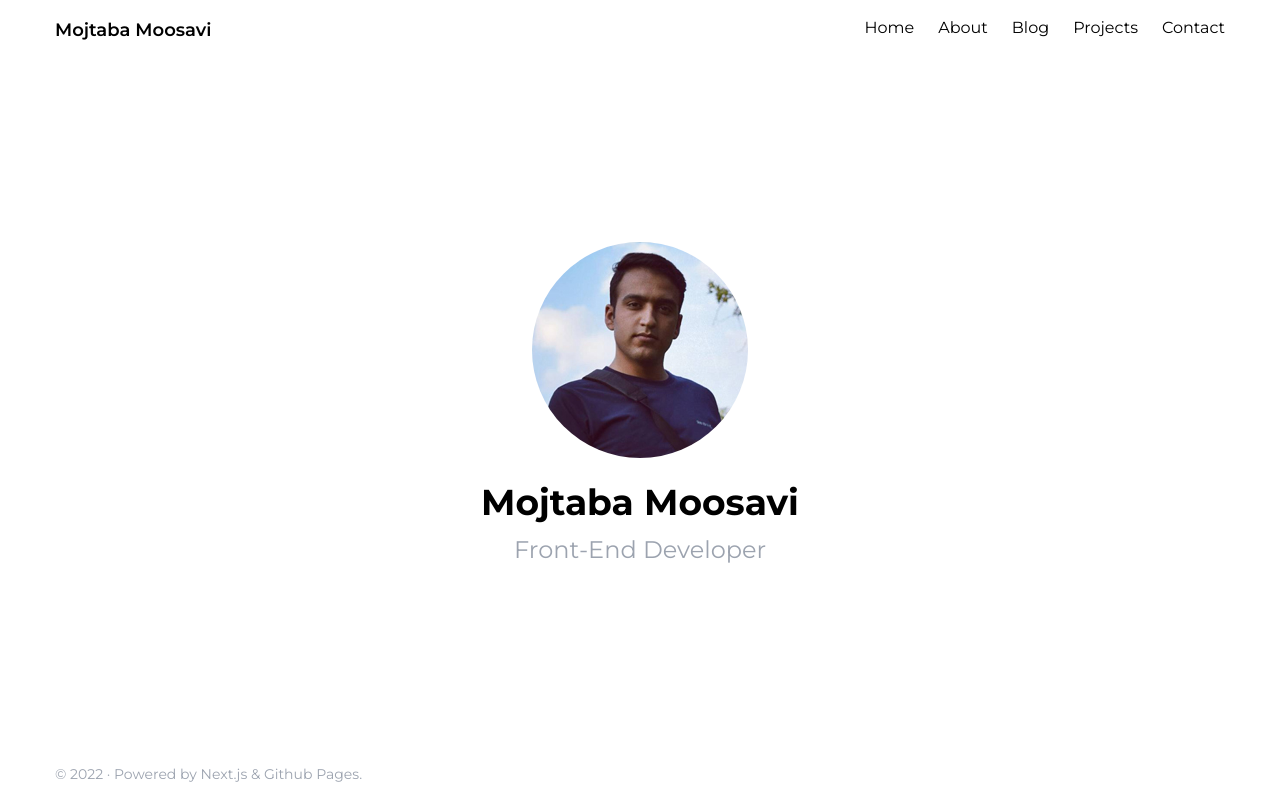
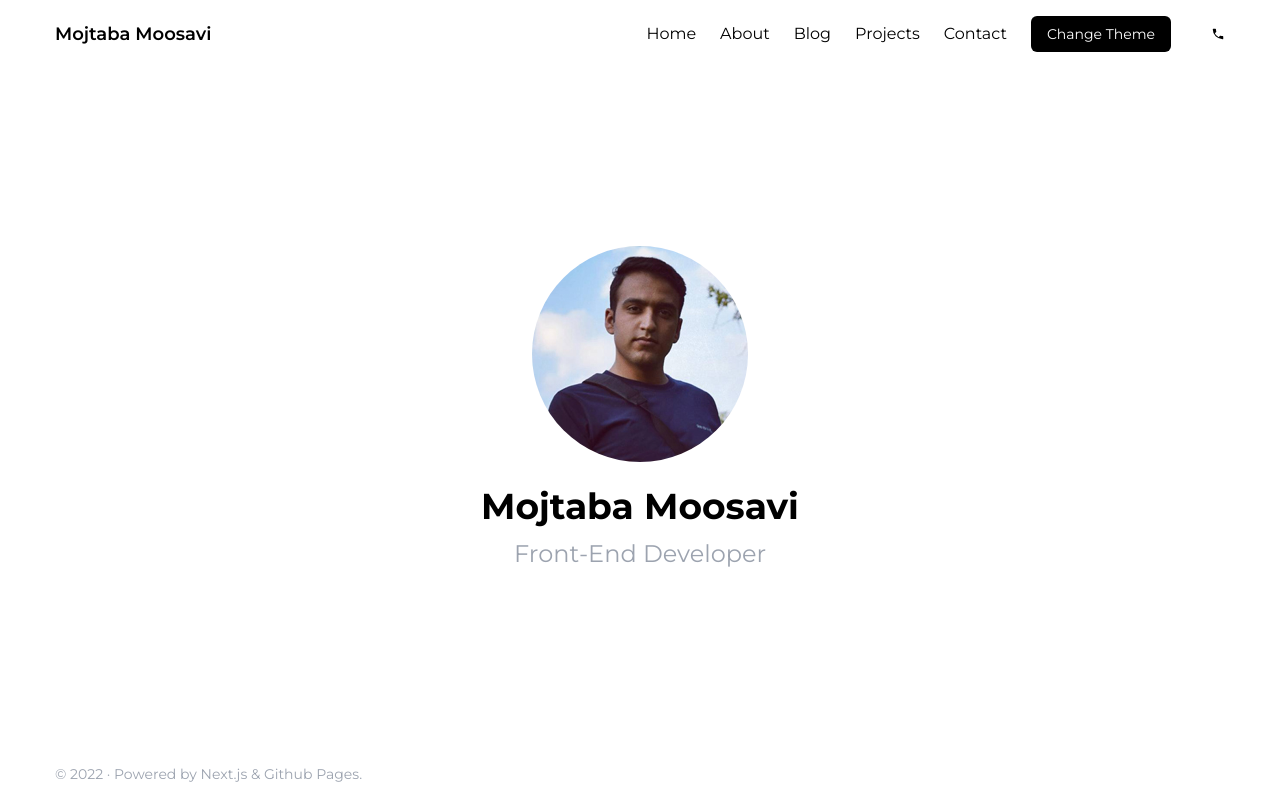
Before and after one commit to mojtabamoosavi/mojtabamoosavi-website, a Next.js app: page / in a window 1280 px wide. Built offline with nearby package versions, Linux system fonts and the light colour scheme.

Commit message:
Add dark mode

```diff
--- a/components/layout/Header.js
+++ b/components/layout/Header.js
@@ -1,46 +1,69 @@
 import Link from "next/link";
+import { useTheme } from "next-themes";
+import Icon from "@mdi/react";
+import { mdiEmail, mdiPhone } from "@mdi/js";
+
+const nav = [
+    {
+        id: 1,
+        title: "Home",
+        href: "/",
+    },
+    {
+        id: 2,
+        title: "About",
+        href: "/",
+    },
+    {
+        id: 3,
+        title: "Blog",
+        href: "/",
+    },
+    {
+        id: 4,
+        title: "Projects",
+        href: "/",
+    },
+    {
+        id: 5,
+        title: "Contact",
+        href: "/",
+    },
+];
 
 export default function Header() {
+    const { theme, setTheme } = useTheme();
+
     return (
         <header className="py-4">
             <div className="container">
-                <div className="flex justify-between">
-                    <div className="text-lg font-semibold">
-                        Mojtaba Moosavi
+                <div className="flex justify-between items-center">
+                    <div className="text-lg font-semibold text-black dark:text-white">
+                        <Link href="/">Mojtaba Moosavi</Link>
                     </div>
 
-                    <nav>
+                    <nav className="flex items-center">
                         <ul className="flex">
-                            <li className="mr-6">
-                                <Link href="/">
-                                    Home
-                                </Link>
-                            </li>
+                            {nav.map(navItem => {
+                                return (
+                                    <li key={navItem.id} className="mr-6 last:mr-0">
+                                        <Link href={navItem.href} className="text-black dark:text-white">
+                                            {navItem.title}
+                                        </Link>
+                                    </li>
+                                );
+                            })}
+                        </ul>
 
-                            <li className="mr-6">
-                                <Link href="/">
-                                    About
-                                </Link>
-                            </li>
+                        <button
+                            className="ml-6 px-4 py-2 text-sm text-white dark:text-black bg-black dark:bg-white rounded-md"
+                            onClick={() => {
+                                setTheme(theme === "light" ? "dark" : "light");
+                            }}>
+                            Change Theme
+                        </button>
 
-                            <li className="mr-6">
-                                <Link href="/">
-                                    Blog
-                                </Link>
-                            </li>
-
-                            <li className="mr-6">
-                                <Link href="/">
-                                    Projects
-                                </Link>
-                            </li>
-
-                            <li>
-                                <Link href="/">
-                                    Contact
-                                </Link>
-                            </li>
-                        </ul>
+                        <Icon path={mdiPhone} size="14px" className="ml-10" />
                     </nav>
                 </div>
             </div>
--- a/package.json
+++ b/package.json
@@ -9,11 +9,15 @@
         "lint": "next lint"
     },
     "dependencies": {
+        "@mdi/js": "^7.0.96",
+        "@mdi/react": "^1.6.1",
         "@next/font": "^13.0.3",
         "autoprefixer": "^10.4.13",
+        "classnames": "^2.3.2",
         "eslint": "8.27.0",
         "eslint-config-next": "13.0.3",
         "next": "13.0.3",
+        "next-themes": "^0.2.1",
         "postcss": "^8.4.19",
         "react": "18.2.0",
         "react-dom": "18.2.0",
--- a/pages/_app.js
+++ b/pages/_app.js
@@ -1,3 +1,4 @@
+import { ThemeProvider } from 'next-themes'
 import { Montserrat } from "@next/font/google";
 import "../styles/app.scss";
 
@@ -9,7 +10,9 @@ const montserrat = Montserrat({
 function MyApp({ Component, pageProps }) {
     return (
         <div className={`bg-white dark:bg-black font-sans ${montserrat.variable}`}>
-            <Component {...pageProps} />
+            <ThemeProvider enableSystem={false} attribute="class" enableColorScheme={false}>
+                <Component {...pageProps} />
+            </ThemeProvider>
         </div>
     );
 }
--- a/pages/index.js
+++ b/pages/index.js
@@ -8,7 +8,7 @@ export default function Home() {
             <div className="flex flex-1 justify-center items-center">
                 <div className="flex flex-col items-center">
                     <Image src={avatar} alt="avatar" className="mb-6 rounded-full" priority />
-                    <h1 className="text-4xl font-bold">Mojtaba Moosavi</h1>
+                    <h1 className="text-4xl font-bold text-black dark:text-white">Mojtaba Moosavi</h1>
                     <h2 className="text-2xl text-gray-400 mt-3">Front-End Developer</h2>
                 </div>
             </div>
```
Also changed, not shown: 1 other file (tests, documents, lock files or other folders).
